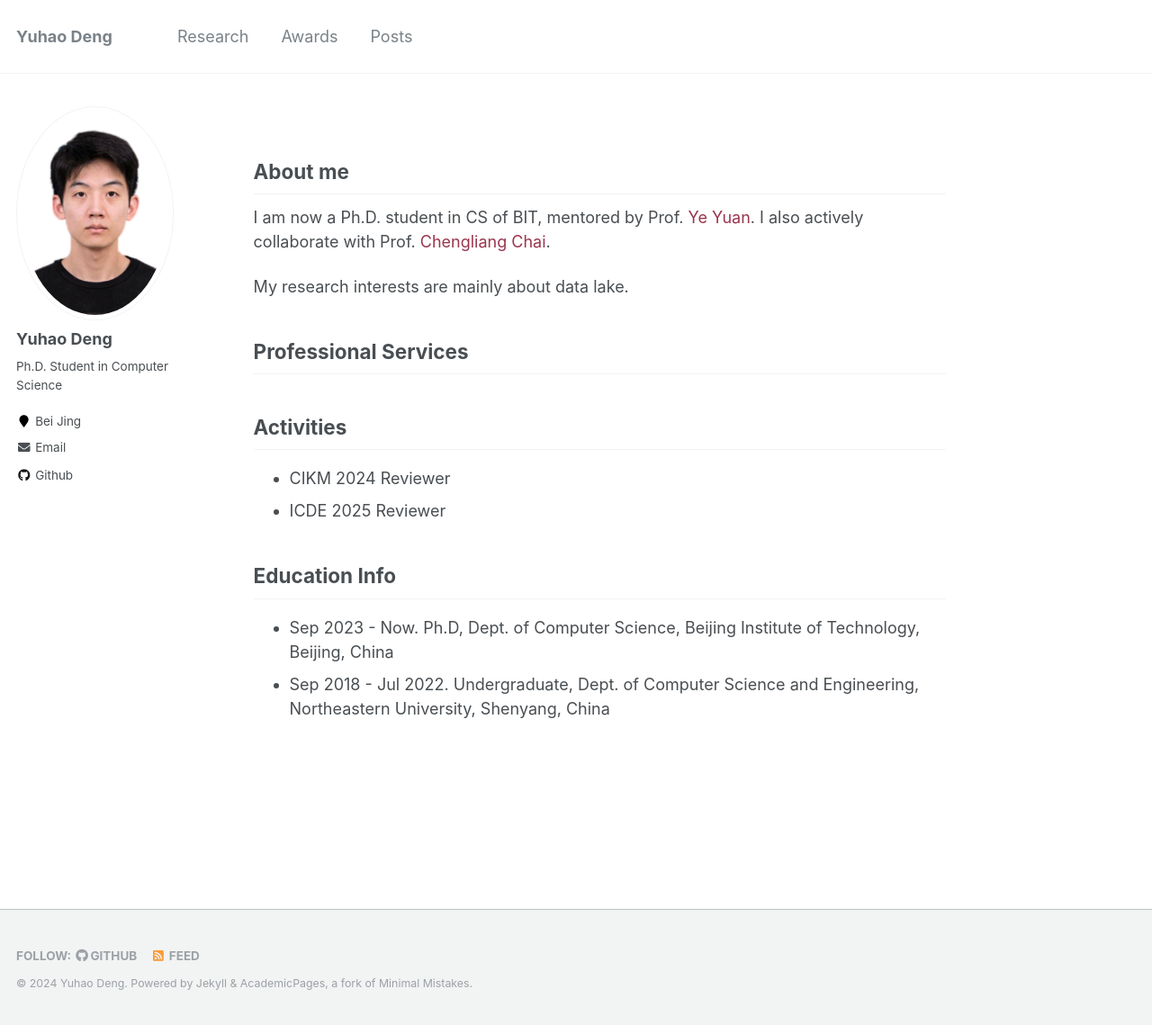
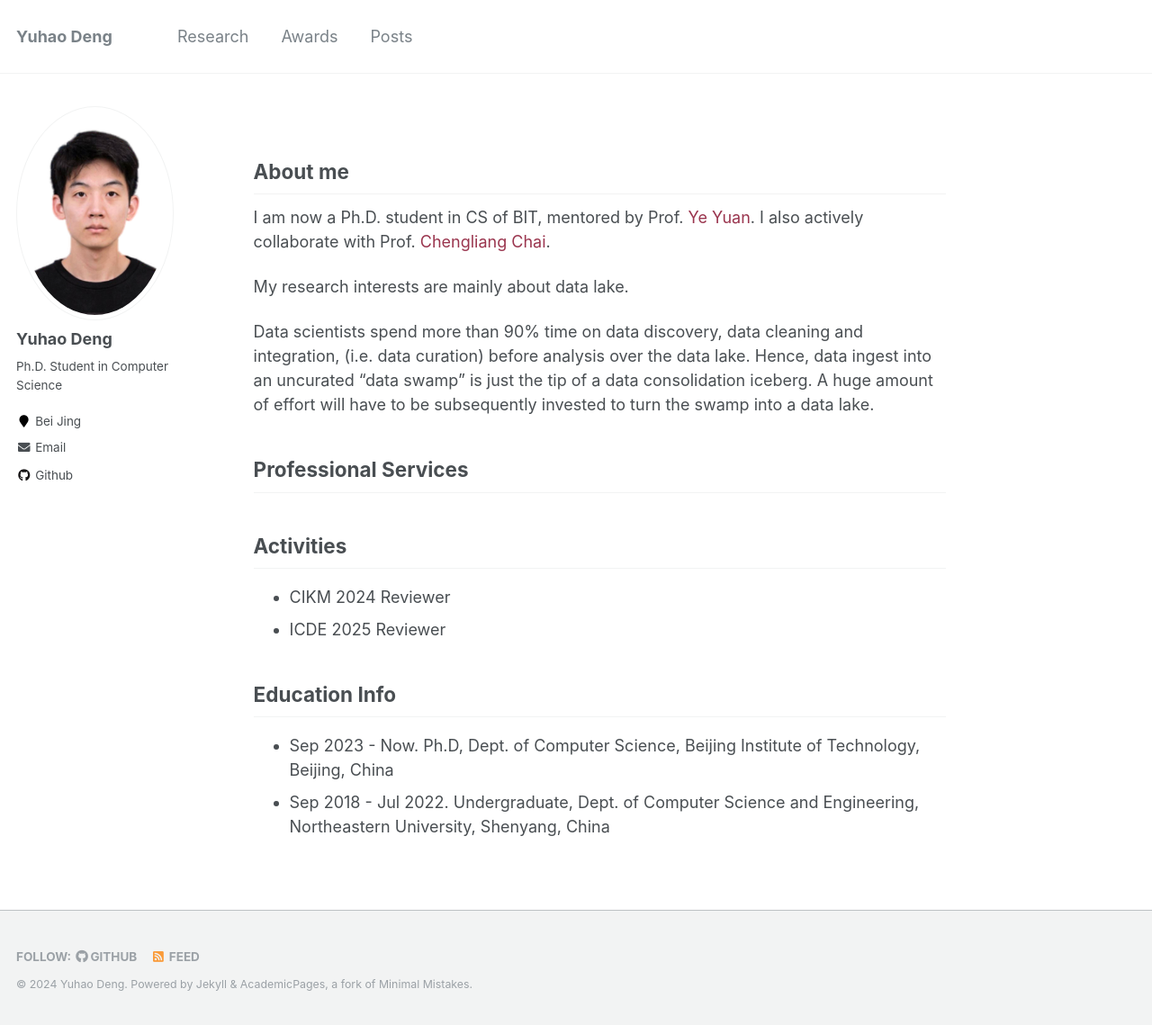
Before and after one commit to ddengyuhao/ddengyuhao.github.io, a Jekyll site: the page built from _pages/about.md, in a window 1280 px wide and 1139 px high. Shown: the whole window at 90% size. Built offline with Jekyll 4.4.1, drawn with Linux system fonts in a browser that asks for light colours.

Commit message:
Update about.md

```diff
--- a/_pages/about.md
+++ b/_pages/about.md
@@ -14,6 +14,8 @@ I am now a Ph.D. student in CS of BIT, mentored by Prof. <span style="color:rgb(
 
 My research interests are mainly about data lake.
 
+Data scientists spend more than 90% time on data discovery, data cleaning and integration, (i.e. data curation) before analysis over the data lake. Hence, data ingest into an uncurated "data swamp" is just the tip of a data consolidation iceberg. A huge amount of effort will have to be subsequently invested to turn the swamp into a data lake.
+
 
 ## Professional Services
 
```
